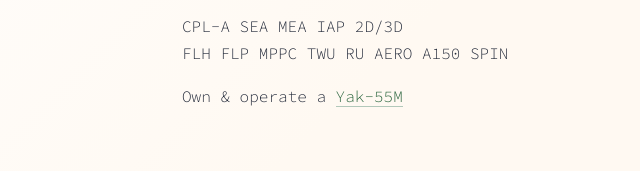
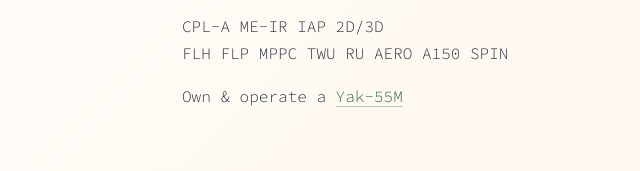
Before and after one commit to shaz-r/shaz.com.au, an Astro site: page /bio in a window 1280 px wide. Shown: the part 486-657 px from the top of the page, 74-714 px from the left. Built offline with nearby package versions, Linux system fonts and the light colour scheme; Astro itself is replaced by a stand-in of ours.

Commit message:
Abbreviations Fix

```diff
--- a/src/pages/bio.md
+++ b/src/pages/bio.md
@@ -20,7 +20,7 @@ Multi: 45.5
 Sea: 36.4
 Night: 16.9
 
-CPL-A SEA MEA IAP 2D/3D
+CPL-A ME-IR IAP 2D/3D
 FLH FLP MPPC TWU RU AERO A150 SPIN
 
 Own & operate a [Yak-55M](/yak)
```
